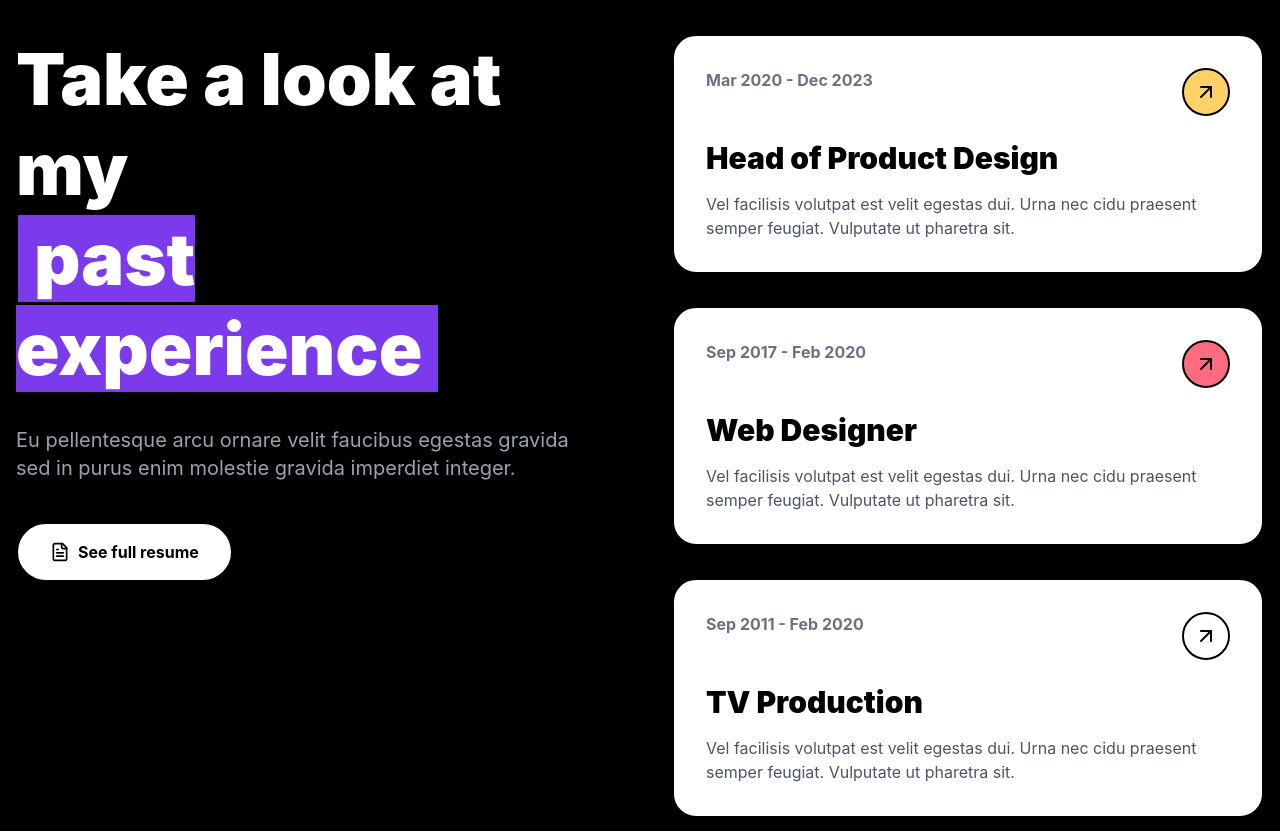
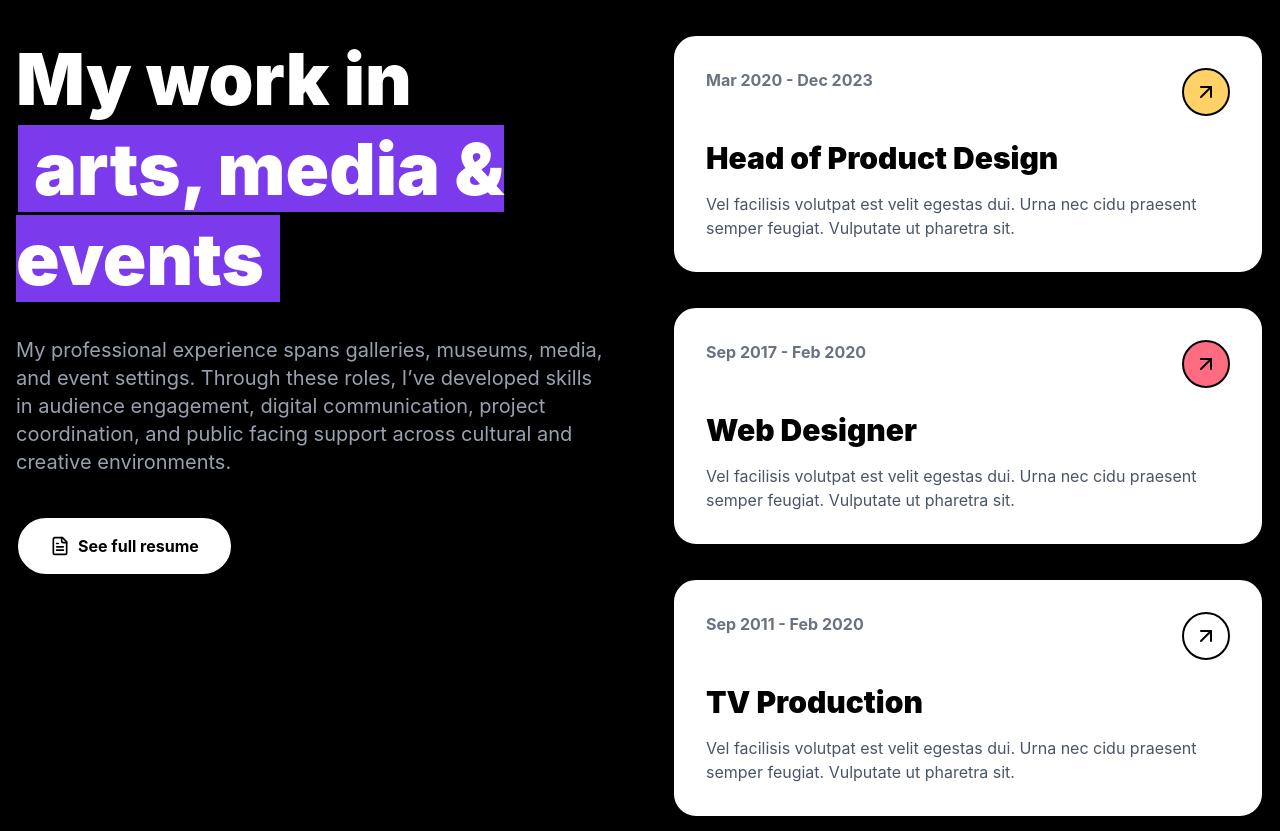
Before and after one commit to bbx99/my-portfolio, a React (Vite) app: page / in a window 1280 px wide. Shown: the part 3740-4571 px from the top of the page. Built offline with nearby package versions, Linux system fonts and the light colour scheme.

Commit message:
feat: Update Experience section content

```diff
--- a/src/App.tsx
+++ b/src/App.tsx
@@ -308,10 +308,12 @@ const Experience = () => {
       <div className="max-w-7xl mx-auto grid md:grid-cols-2 gap-16">
         <div>
           <h2 className="text-6xl md:text-7xl font-black text-white mb-8 leading-tight">
-            Take a look at my <br />
-            <span className="bg-brand-purple text-white px-4 brutal-border">past experience</span>
+            My work in <br />
+            <span className="bg-brand-purple text-white px-4 brutal-border">arts, media & events</span>
           </h2>
-          <p className="text-xl text-gray-400 mb-10">Eu pellentesque arcu ornare velit faucibus egestas gravida sed in purus enim molestie gravida imperdiet integer.</p>
+          <p className="text-xl text-gray-400 mb-10">
+            My professional experience spans galleries, museums, media, and event settings. Through these roles, I’ve developed skills in audience engagement, digital communication, project coordination, and public facing support across cultural and creative environments.
+          </p>
           <button className="brutal-btn-white flex items-center gap-2"> <FileText size={20} /> See full resume</button>
         </div>
         <div className="space-y-8">
```
